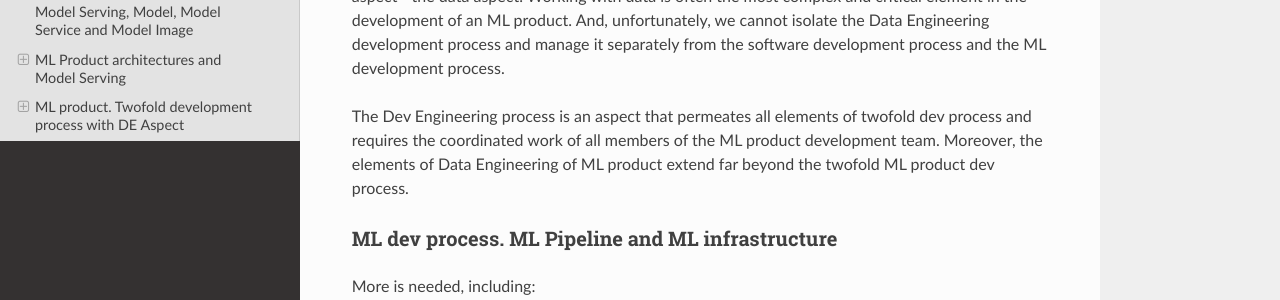
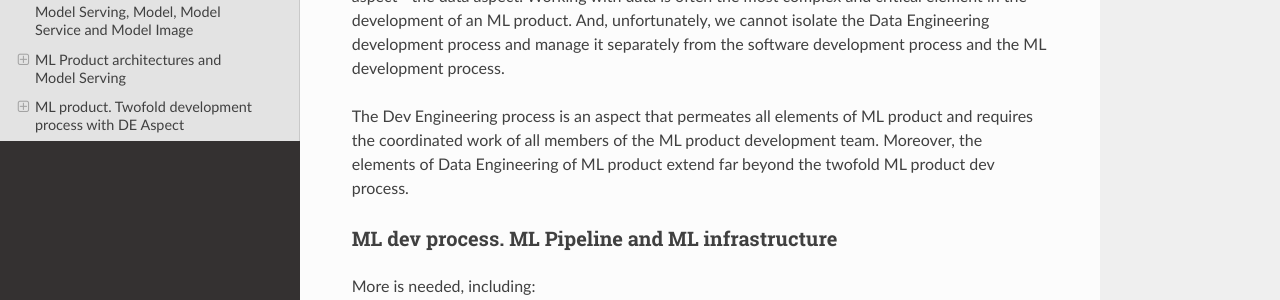
Before and after one commit to 4-DS/SinaraML-Def-Guide, a Sphinx documentation site: the page built from docs/source/concepts.rst, in a window 1280 px wide and 900 px high, scrolled down 8293 px. Shown: the part 242-542 px from the top of the window. Built offline with Sphinx 7.4.7 and the Read the Docs theme 2.0.0, drawn with Linux system fonts in a browser that asks for light colours.

Commit message:
Update concepts.rst

```diff
--- a/docs/source/concepts.rst
+++ b/docs/source/concepts.rst
@@ -152,7 +152,7 @@ Data Engineering Aspect of Twofold Dev Process
 ==============================================
 It would seem that Adam-Ivan the problem is solved now with the help of the twofold process. But the experienced Data Scientist sees that the picture is too good to be true. We lack one important aspect - the data aspect. Working with data is often the most complex and critical element in the development of an ML product. And, unfortunately, we cannot isolate the Data Engineering development process and manage it separately from the software development process and the ML development process.
 
-The Dev Engineering process is an aspect that permeates all elements of twofold dev process and requires the coordinated work of all members of the ML product development team. Moreover, the elements of Data Engineering of ML product extend far beyond the twofold ML product dev process.
+The Dev Engineering process is an aspect that permeates all elements of ML product and requires the coordinated work of all members of the ML product development team. Moreover, the elements of Data Engineering of ML product extend far beyond the twofold ML product dev process.
 
 ML dev process. ML Pipeline and ML infrastructure
 =================================================
```
